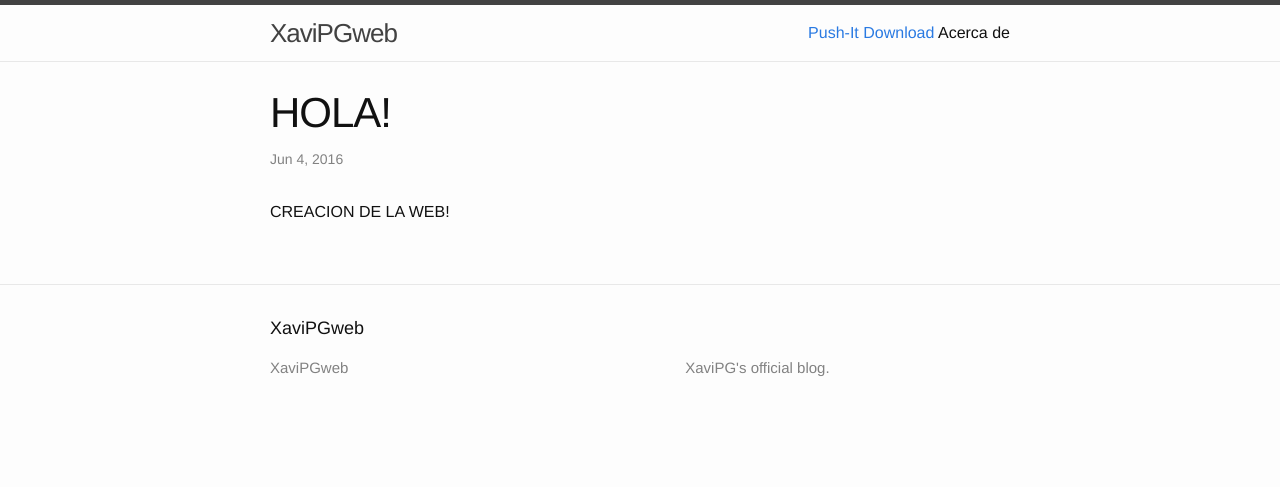
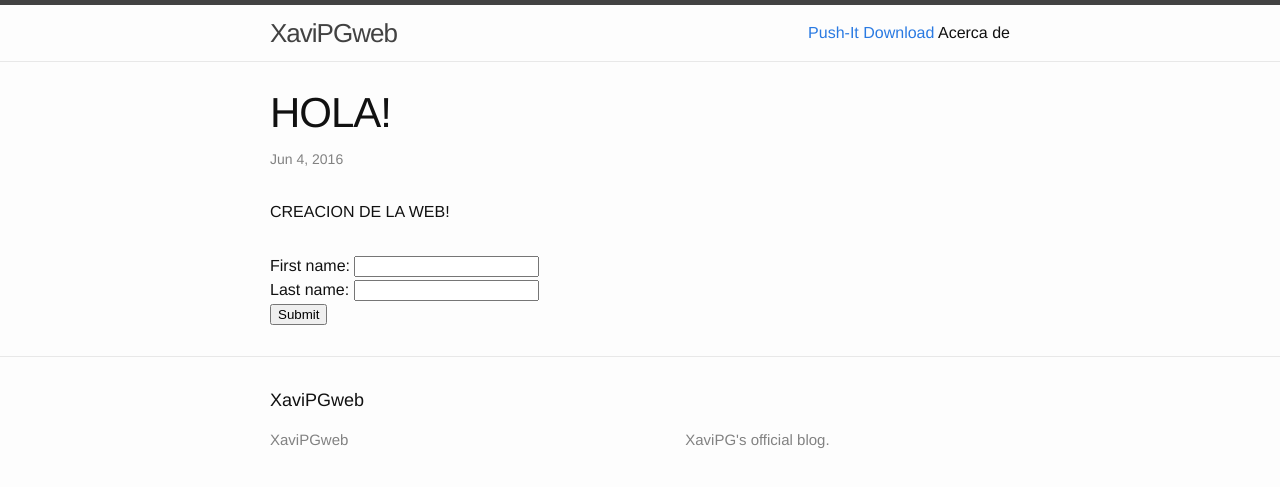
Before and after one commit to xavipgweb/xavipgweb.github.io, a Jekyll site: the page built from _posts/2016-06-04-hola.markdown, in a window 1280 px wide. Shown: the top 487 px of the page. Built offline with Jekyll 4.4.1, drawn with Linux system fonts in a browser that asks for light colours.

Commit message:
Update post.html

```diff
--- a/_layouts/post.html
+++ b/_layouts/post.html
@@ -12,4 +12,10 @@ layout: default
     {{ content }}
   </div>
 
+  <form action="demo_form.asp">
+  First name: <input type="text" name="fname"><br>
+  Last name: <input type="text" name="lname"><br>
+  <input type="submit" value="Submit">
+  </form>
+
 </article>
```
